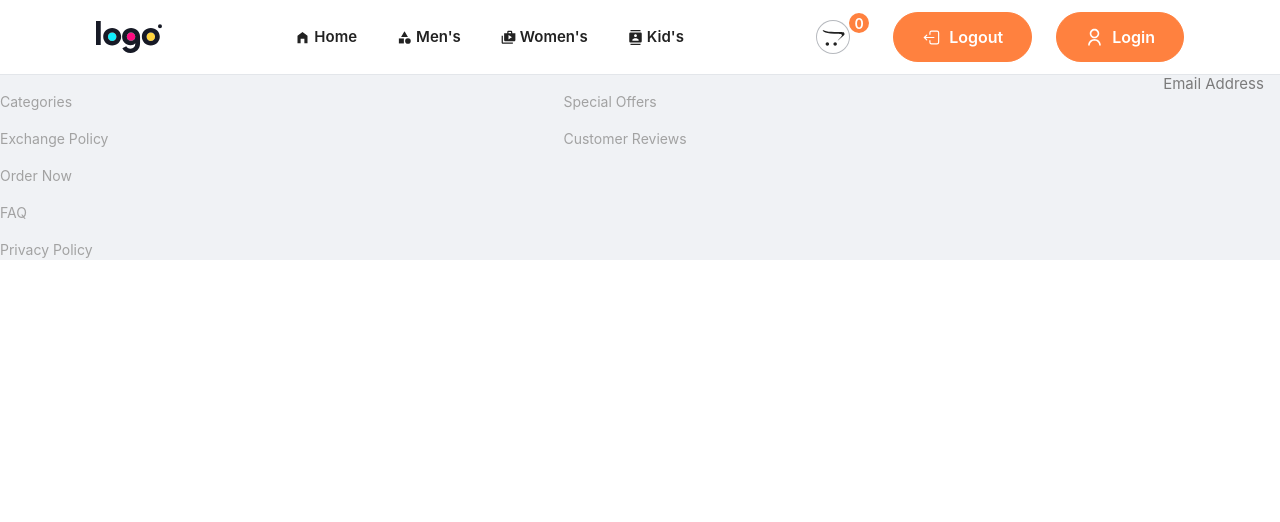
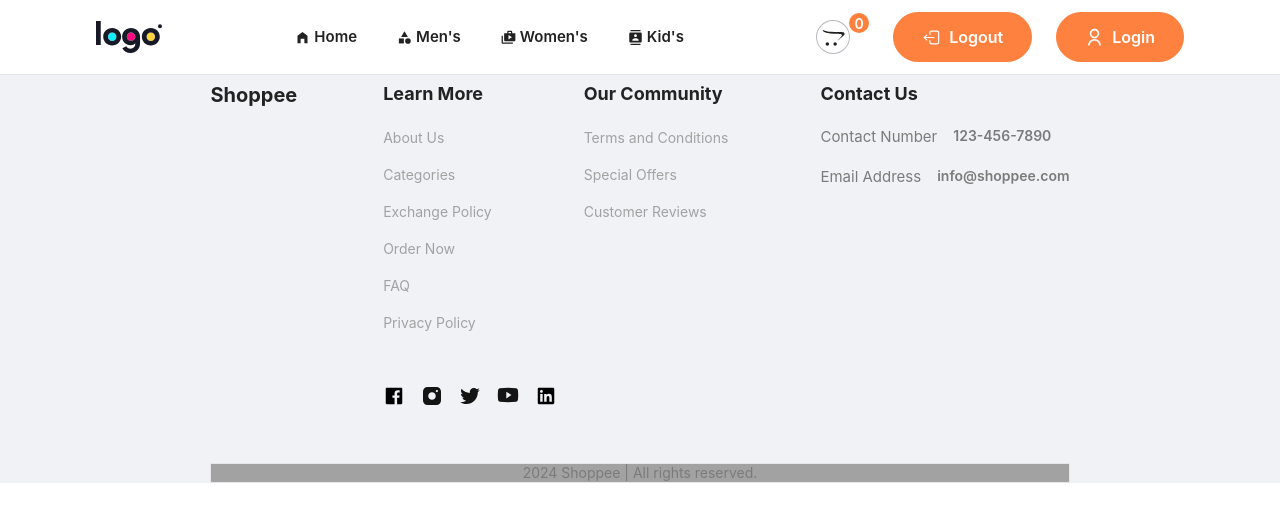
Before and after one commit to MDKolev/digital-shopping, a React (Vite) app: page /login in a window 1280 px wide. Shown: the top 522 px of the page. Built offline with nearby package versions, Linux system fonts and the light colour scheme.

Commit message:
adding Footer component

```diff
--- a/src/components/Footer.jsx
+++ b/src/components/Footer.jsx
@@ -1,12 +1,13 @@
 import { Link } from "react-router-dom";
 import FOOTER_LINKS from "../assets/footer_links";
 import FOOTER_CONTACT_INFO from "../assets/footer_contact";
+import SOCIALS from "../assets/socials";
 
 const Footer = () => {
   return (
-    <footer>
-      <div>
-        <div>
+    <footer className="flexCenter bg-24 pt-20">
+      <div className="max_padd_container flex w-ful flex-col gap-14">
+        <div className="flex flex-col items-start justify-center gap-[10%] md:flex-row">
           <Link to="/" className="mb-10 bold-20 ">
             Shoppee
           </Link>
@@ -22,16 +23,37 @@ const Footer = () => {
                 </ul>
               </FooterColumn>
             ))}
-            <div>
+            <div className="flex flex-col gap-5">
               <FooterColumn title={FOOTER_CONTACT_INFO.title}>
                 {FOOTER_CONTACT_INFO.links.map((link) => (
-                  <Link to="/" key={link.label}>
+                  <Link
+                    to="/"
+                    key={link.label}
+                    className="flex gap-4 md:flex-col lg:flex-row"
+                  >
                     <p>{link.label}</p>
+                    <p className="medium-14">{link.value}</p>
                   </Link>
                 ))}
               </FooterColumn>
             </div>
+            <div className="flex">
+              <FooterColumn>
+                <ul className="flex gap-4">
+                  {SOCIALS.links.map((link) => (
+                    <Link to="/" key={link}>
+                      <img src={link} alt="socialIcon" width={22} height={22} />
+                    </Link>
+                  ))}
+                </ul>
+              </FooterColumn>
+            </div>
           </div>
+        </div>
+        <div className="border bg-gray-20">
+          <p className="text-center regular-14 text-gray-30">
+            2024 Shoppee | All rights reserved.{" "}
+          </p>
         </div>
       </div>
     </footer>
@@ -40,8 +62,8 @@ const Footer = () => {
 
 const FooterColumn = ({ title, children }) => {
   return (
-    <div>
-      <h4>{title}</h4>
+    <div className="flex flex-col gap-5 ">
+      <h4 className="bold-18 whitespace-nowrap">{title}</h4>
       {children}
     </div>
   );
```
